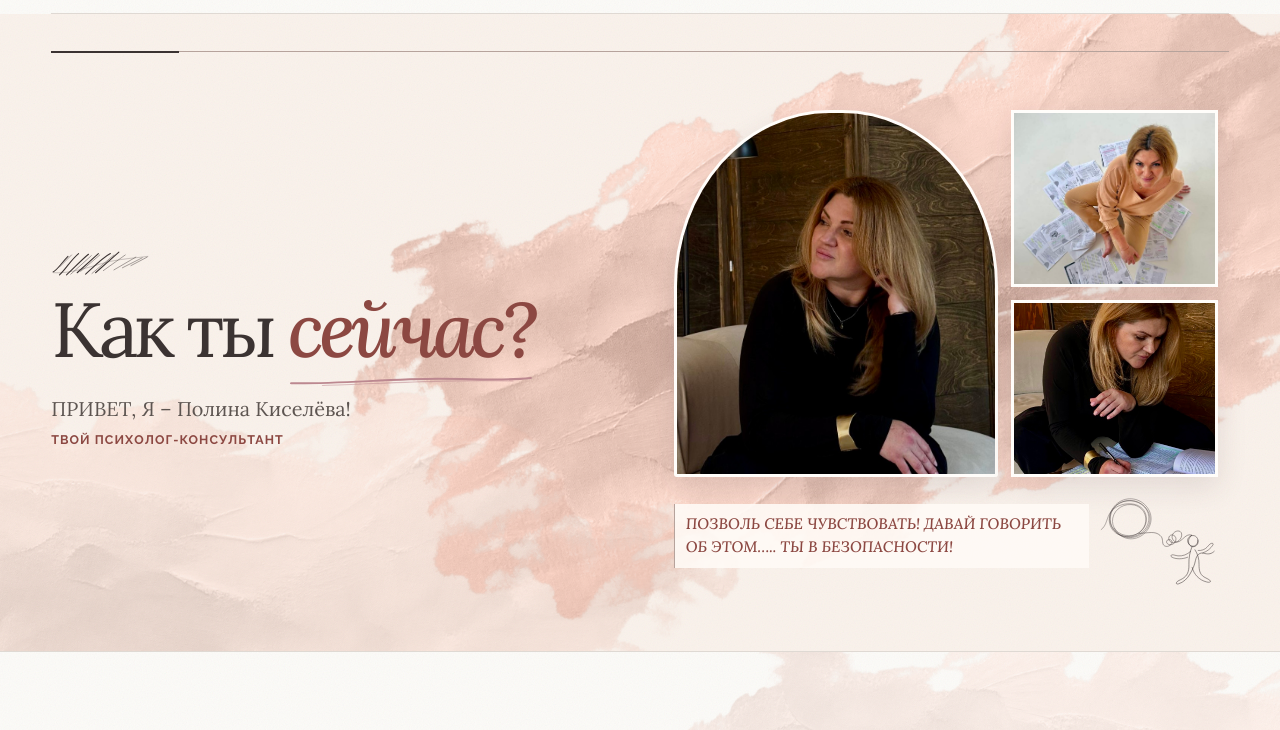
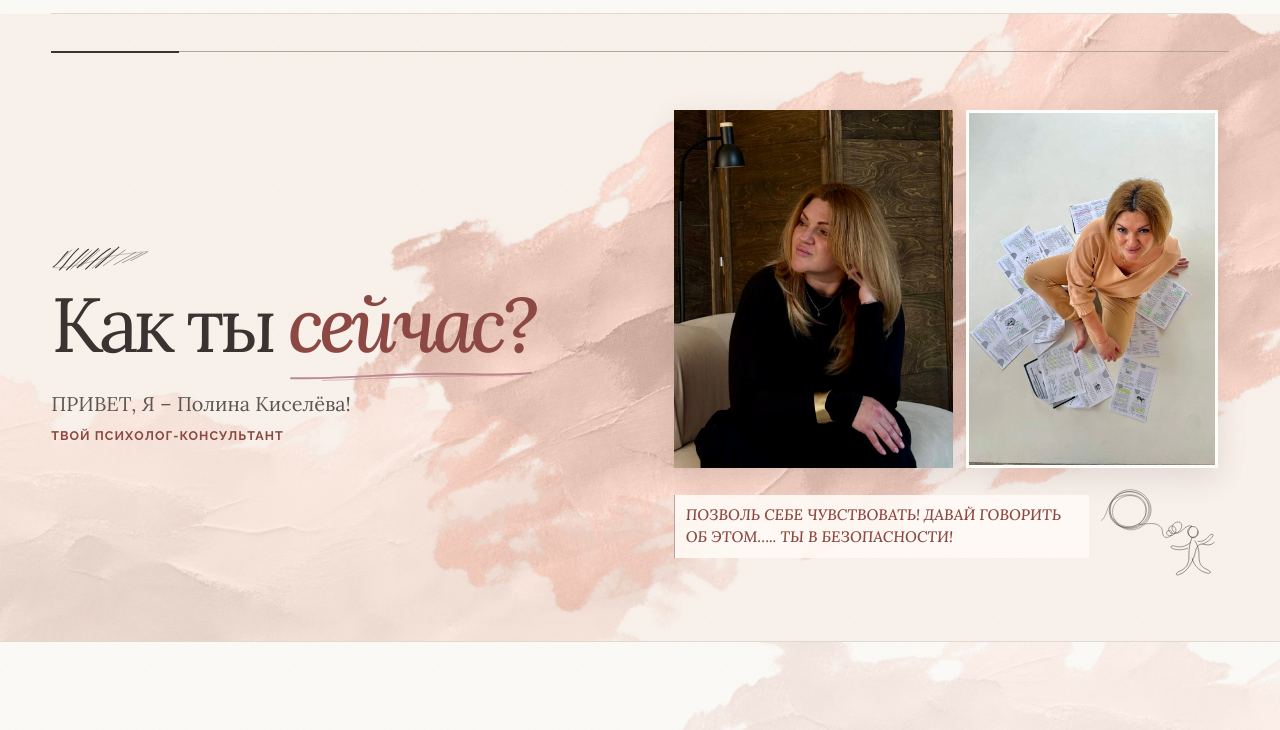
Before and after one commit to andeki444/psychologists-business-card-site, a plain HTML site: page index.html in a window 1280 px wide. Shown: the part 64-794 px from the top of the page. Drawn offline with Linux system fonts and the light colour scheme.

Commit message:
Remove arched photo frame and duplicate portrait

```diff
--- a/assets/site.css
+++ b/assets/site.css
@@ -320,16 +320,9 @@ a {
 .hero-photo-grid {
   display: grid;
   grid-column: 1 / -1;
-  grid-template-columns: minmax(0, 1.22fr) minmax(0, .78fr);
+  grid-template-columns: minmax(0, 1.05fr) minmax(0, .95fr);
   gap: clamp(.4rem, 1.25vw, .8rem);
-  aspect-ratio: 1.48;
-}
-
-.hero-photo-pair {
-  display: grid;
-  grid-template-rows: repeat(2, minmax(0, 1fr));
-  gap: inherit;
-  min-height: 0;
+  aspect-ratio: 1.52;
 }
 
 .hero-photo-grid img, .about-photo img {
@@ -341,20 +334,15 @@ a {
 .hero-photo-grid img {
   min-height: 0;
   height: 100%;
-  border: 3px solid #fffdfa;
 }
 
 .hero-portrait {
   object-position: center 43%;
-  border-radius: 48% 48% .18rem .18rem;
 }
 
 .hero-photo-light {
   object-position: 65% 39%;
-}
-
-.hero-photo-work {
-  object-position: 58% 54%;
+  border: 3px solid #fffdfa;
 }
 
 .hero-art figcaption {
--- a/index.html
+++ b/index.html
@@ -9,7 +9,7 @@
   <link rel="preconnect" href="https://fonts.googleapis.com">
   <link rel="preconnect" href="https://fonts.gstatic.com" crossorigin>
   <link rel="stylesheet" href="https://fonts.googleapis.com/css2?family=Lora:ital,wght@0,400..600;1,500&family=Raleway:wght@400..700&display=swap">
-  <link rel="stylesheet" href="assets/site.css?v=brief">
+  <link rel="stylesheet" href="assets/site.css?v=portrait-pair">
 </head>
 <body id="top">
   <a class="skip-link" href="#main">К содержанию</a>
@@ -40,10 +40,7 @@
         <figure class="hero-art">
           <div class="hero-photo-grid">
             <img class="hero-portrait" src="assets/polina-portrait.jpg" alt="Портрет Полины Киселёвой" width="837" height="1115" fetchpriority="high">
-            <div class="hero-photo-pair">
-              <img class="hero-photo-light" src="assets/polina-in-studio.jpg" alt="Полина Киселёва в светлой студии" width="914" height="1219" decoding="async">
-              <img class="hero-photo-work" src="assets/polina-at-work.jpg" alt="Полина Киселёва за учебными записями" width="794" height="1059" decoding="async">
-            </div>
+            <img class="hero-photo-light" src="assets/polina-in-studio.jpg" alt="Полина Киселёва в светлой студии" width="914" height="1219" decoding="async">
           </div>
           <img class="thread-person" src="assets/thread-person.svg" alt="" width="600" height="520" decoding="async">
           <figcaption class="address">ПОЗВОЛЬ СЕБЕ ЧУВСТВОВАТЬ! ДАВАЙ ГОВОРИТЬ ОБ ЭТОМ….. ТЫ В БЕЗОПАСНОСТИ!</figcaption>
```
